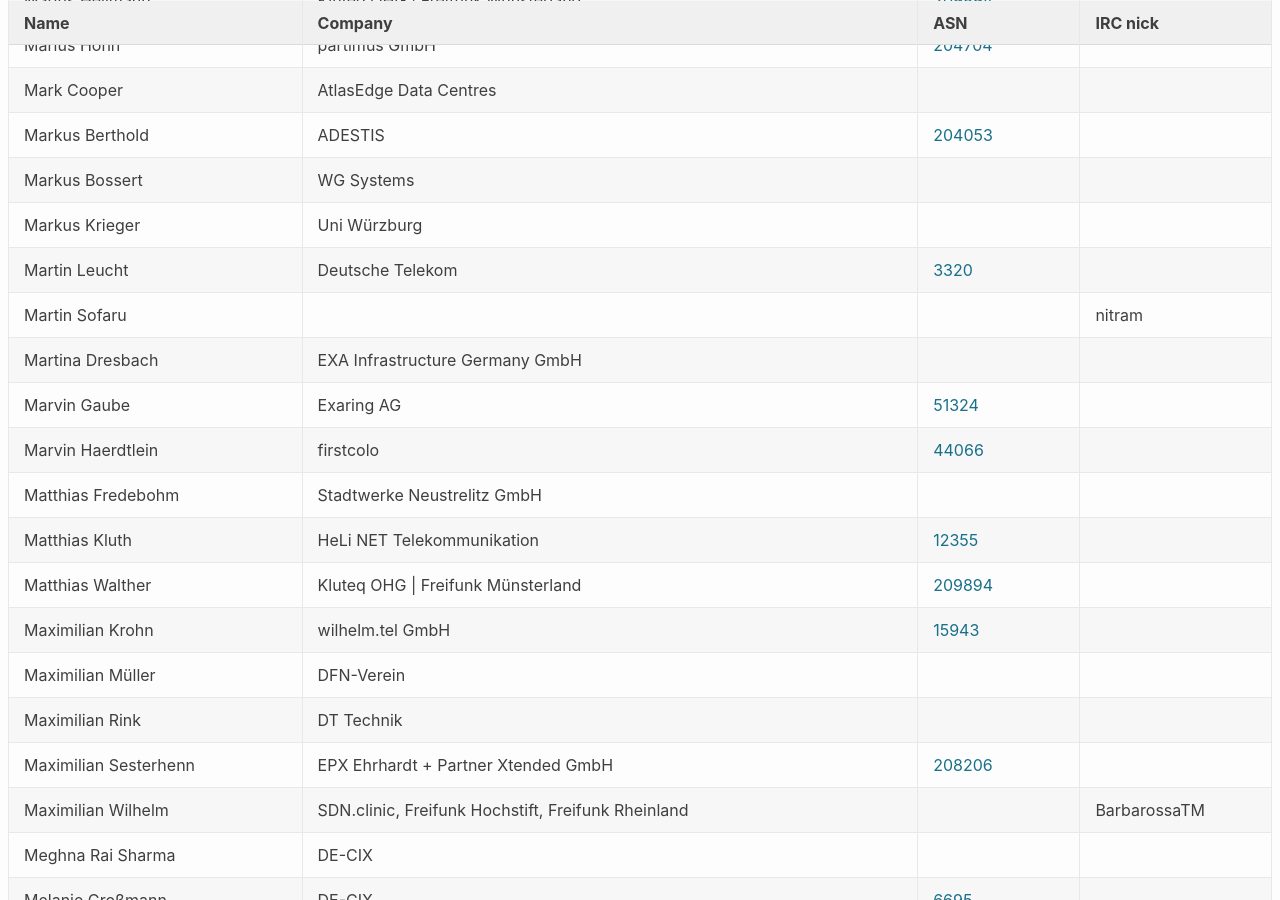
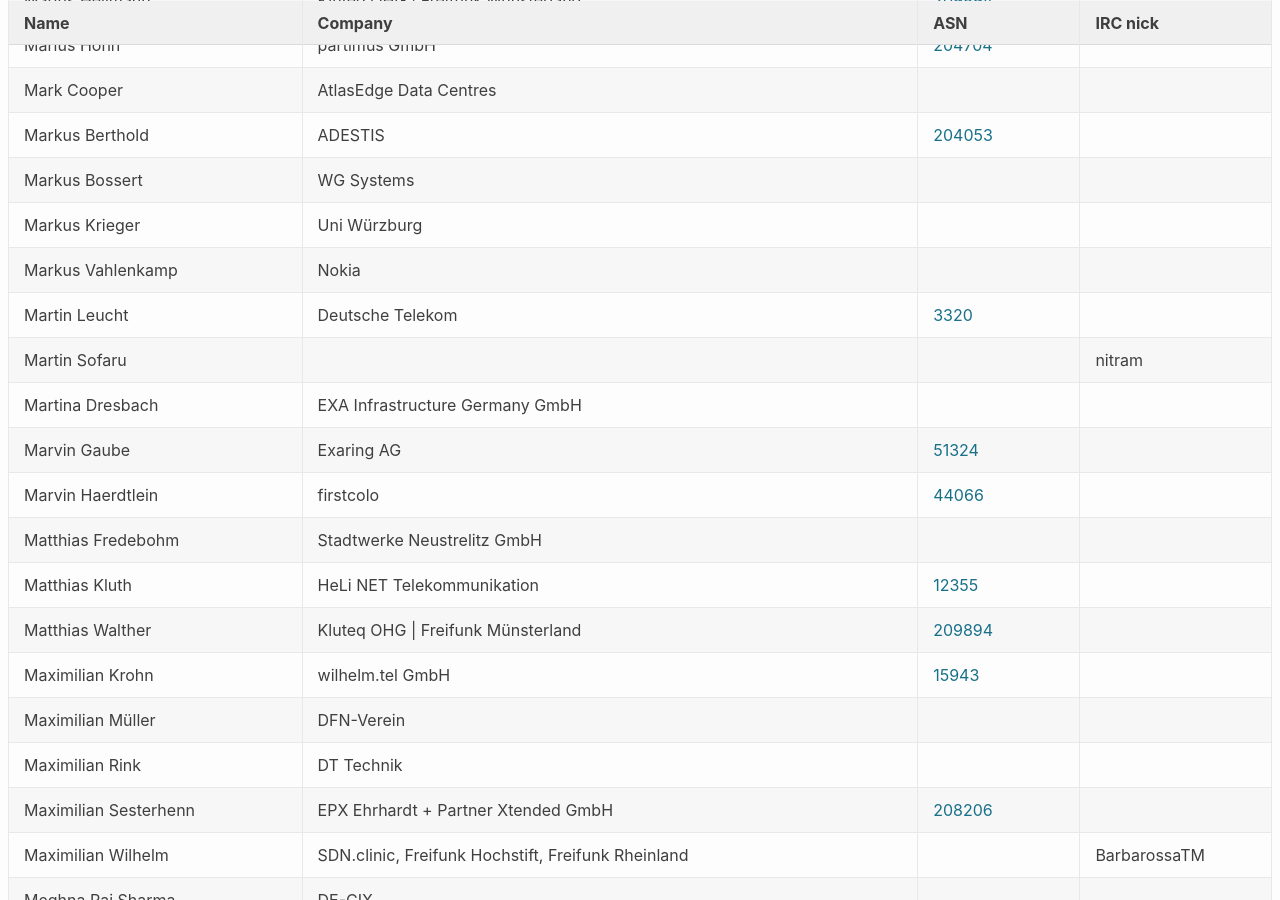
Before and after one commit to denog/pretix-attendeelist, a Jekyll site: the page built from denog15/index.md, in a window 1280 px wide and 900 px high, scrolled down 6634 px. Built offline with Jekyll 4.4.1, drawn with Linux system fonts in a browser that asks for light colours.

Commit message:
Latest data: Wed Oct 11 09:10:40 UTC 2023

```diff
--- a/_data/attendees_denog15_onsite.json
+++ b/_data/attendees_denog15_onsite.json
@@ -894,6 +894,12 @@
     "asn": null
   },
   {
+    "name": "Markus Vahlenkamp",
+    "company": "Nokia",
+    "irc": null,
+    "asn": null
+  },
+  {
     "name": "Martina Dresbach",
     "company": "EXA Infrastructure Germany GmbH",
     "irc": null,
```
